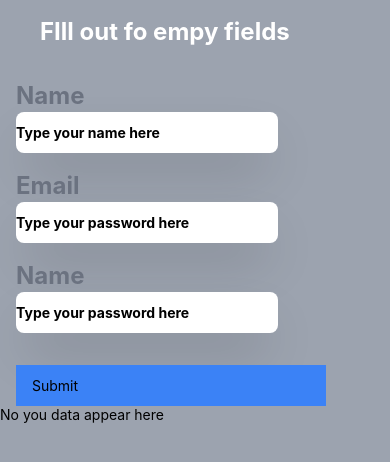
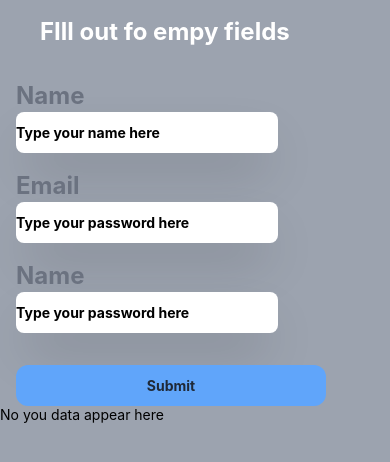
Before and after one commit to niyomugaboetiene/react-native-with-tailwindcss, a React Native app: screen / in a window 390 px wide. Shown: the top 462 px of the page. Built offline with nearby package versions, Linux system fonts and the light colour scheme.

Commit message:
react-native: styling my simple project

```diff
--- a/components/chapter 1/proj.tsx
+++ b/components/chapter 1/proj.tsx
@@ -40,10 +40,10 @@ function Project() {
 
 
               <TouchableOpacity
-              className="bg-blue-500 w-[310px] px-4 py-3 ms-4 mt-4"
+              className="bg-blue-400 w-[310px] px-4 py-3 ms-4 mt-4 rounded-xl active:bg-blue-500"
                   onPress={() => setPressed(true)}
                >
-                <Text>Submit</Text>
+                <Text className="text-center font-bold text-gray-800">Submit</Text>
               </TouchableOpacity>
 
             {pressed ? (
```
